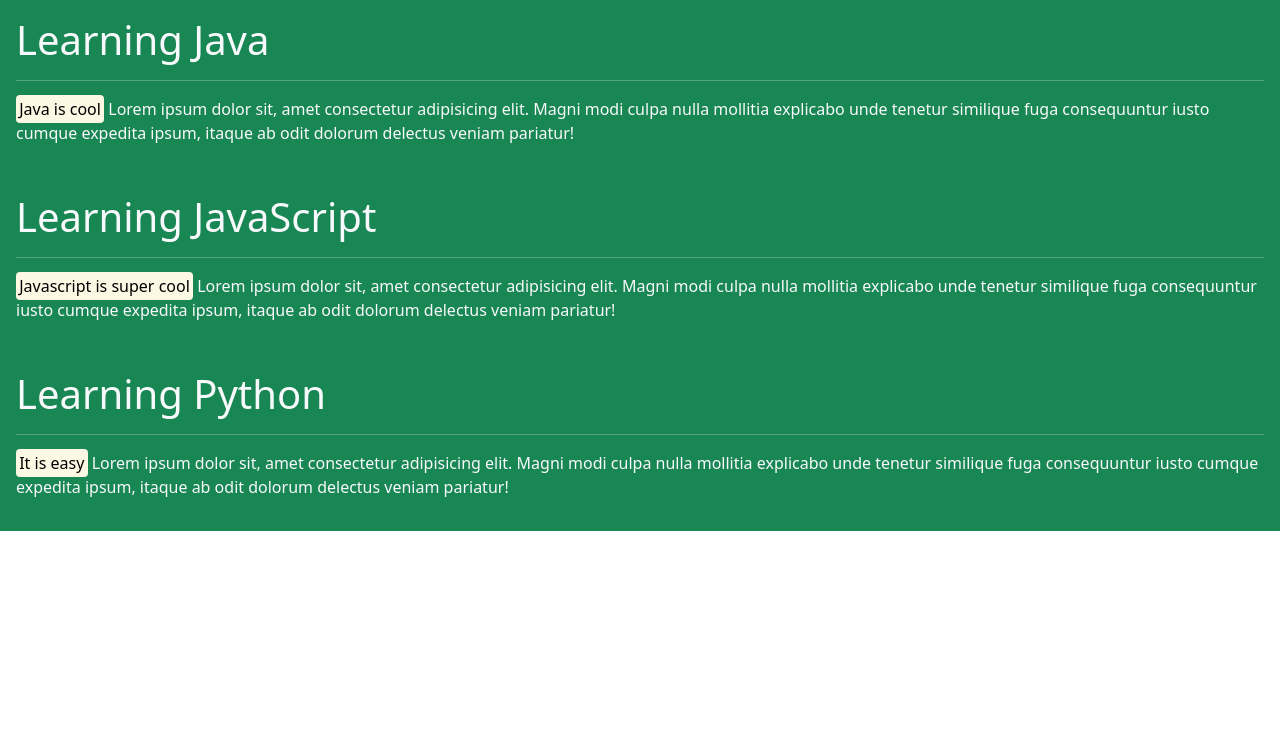
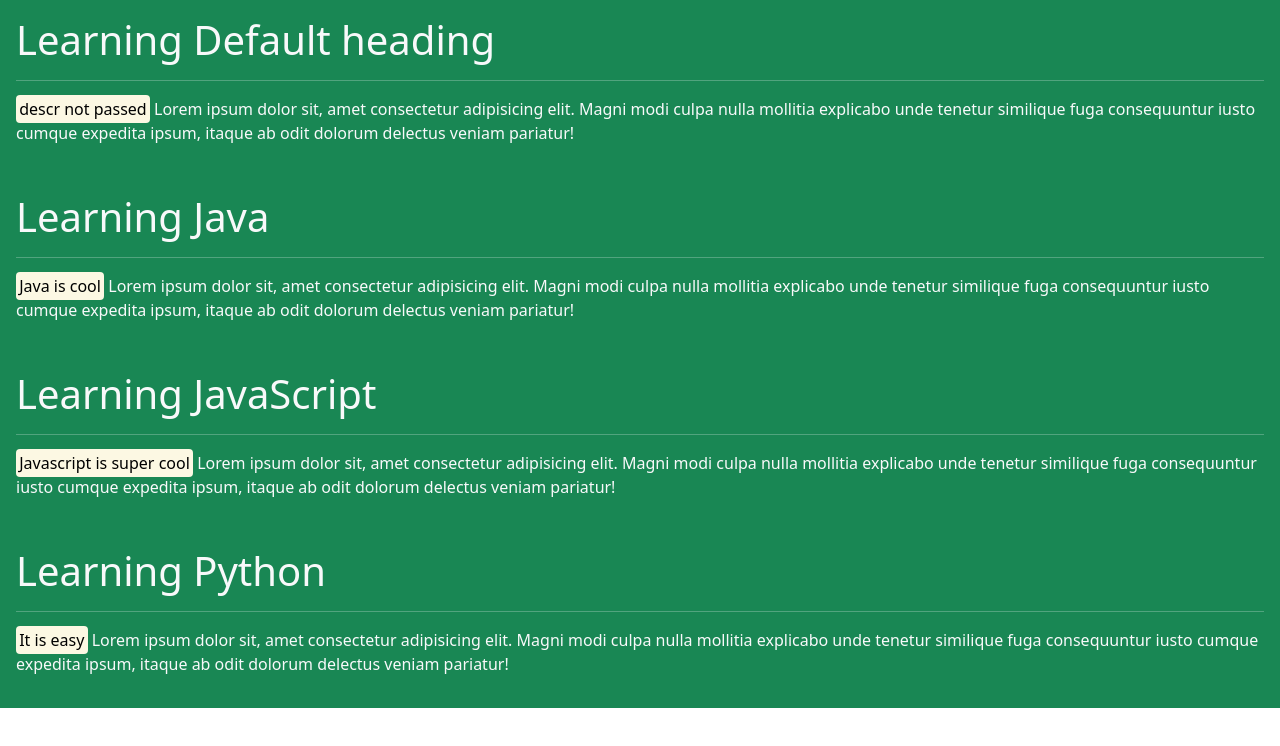
Before and after one commit to Ninad-Bandiwadekar/React, a React (Create React App) app in the folder firstapp/: page / in a window 1280 px wide. Shown: the top 746 px of the page. Built offline with nearby package versions, Linux system fonts and the light colour scheme.

Commit message:
handling defalut props

```diff
--- a/firstapp/src/App.js
+++ b/firstapp/src/App.js
@@ -5,6 +5,7 @@ import "bootstrap/dist/css/bootstrap.css";
 function App() {
   return (
     <div>
+      <MyComponent/> {/* if not passed*/}
       <MyComponent heading="Java" desc="Java is cool"/>
       <MyComponent heading="JavaScript" desc="Javascript is super cool"/>
       <MyComponent heading="Python" desc="It is easy"/>
@@ -14,7 +15,7 @@ function App() {
 
 
 //Reading the props passed by parent.
-function MyComponent({heading,desc}) {
+function MyComponent({heading="Default heading",desc="descr not passed"}) {
   return (
     <div className="bg-success p-3 text-light">
       <h1>Learning {heading} </h1>
```
